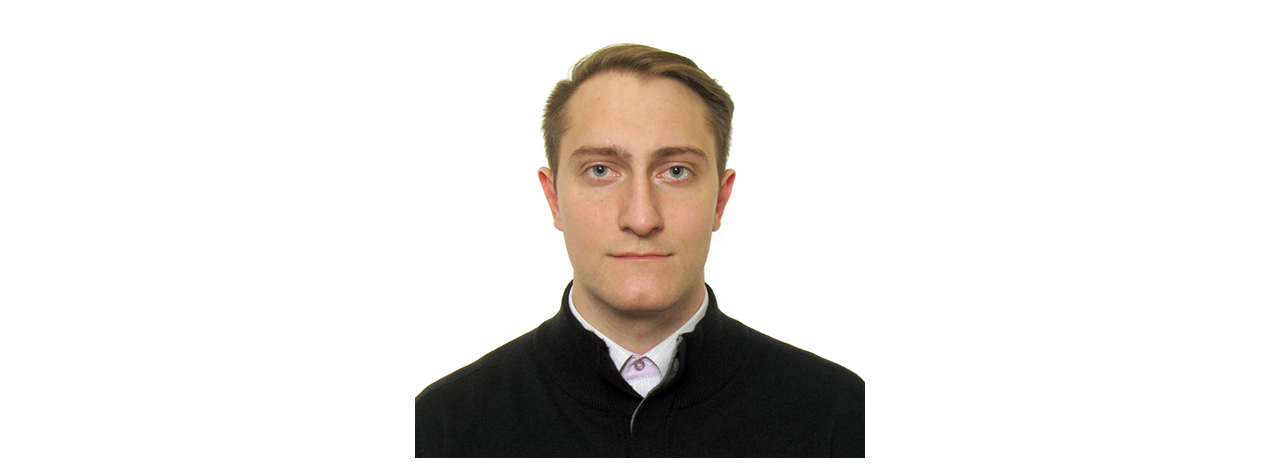
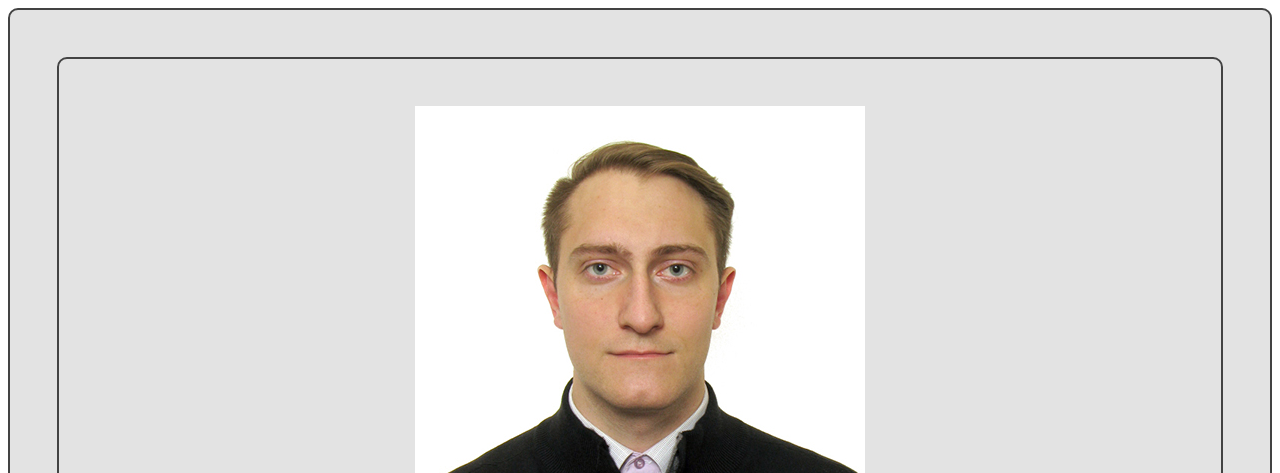
Before and after one commit to ssuslov/ssuslov.github.io, a plain HTML site: page index.html in a window 1280 px wide. Shown: the top 473 px of the page. Drawn offline with Linux system fonts and the light colour scheme.

Commit message:
first commit

```diff
--- a/index.html
+++ b/index.html
@@ -5,8 +5,15 @@
 <title>Sergei Suslov Homepage</title>
 <meta name="description" content="Sergei Suslov Homepage">
 <meta name="keywords" content="Sergei Suslov, Suslov, rymp, ssuslov, Сергей Суслов, Суслов">
-
-
+<style type="text/css">
+div {
+border: 2px solid #434343;
+padding: 47px;
+background: #e3e3e3;
+-moz-border-radius: 10px;
+-webkit-border-radius: 10px;
+}
+</style>
 </head>
 
 <body>
```
